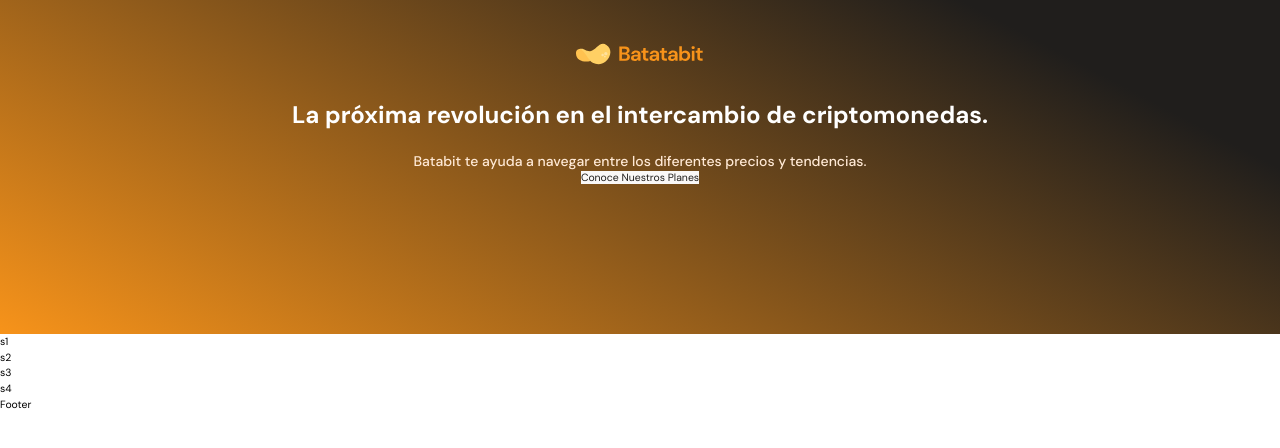
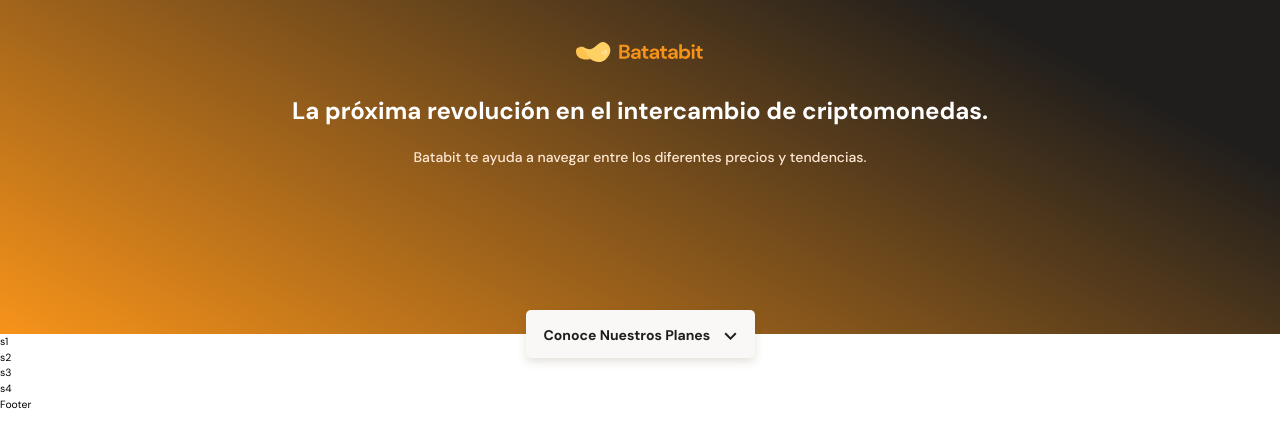
Before and after one commit to chriscodex/responsive-design-mobile-first-layout, a React (Vite) app: page / in a window 1280 px wide. Shown: the top 448 px of the page. Built offline with nearby package versions, Linux system fonts and the light colour scheme.

Commit message:
styles to button added

```diff
--- a/src/components/Header/styles.css
+++ b/src/components/Header/styles.css
@@ -1,6 +1,7 @@
 @tailwind base;
 @tailwind components;
 @tailwind utilities;
+@import url();
 
 @layer components {
   header {
@@ -24,9 +25,10 @@
     width: 90%;
     min-width: 288px;
     max-width: 900px;
-    height: 218px;
+    height: 100%;
     margin-top: 36px;
     text-align: center;
+    position: relative;;
   }
 
   .header__title-container h1 {
@@ -41,4 +43,27 @@
     line-height: 18px;
     font-weight: 500;
   }
+
+  .header__title-container .header__button {
+    display: block;
+    position: absolute;
+    padding: 15px;
+    width: 229px;
+    height: 48px;
+    bottom: -24px;
+    left: calc(50% - 229px/2);
+    font-size: 14px;
+    font-weight: bold;
+    box-shadow: 0px 4px 8px 0px rgba(89, 73, 30, 0.16);
+    border: none;
+    border-radius: 5px;
+  }
+
+  .header__title-container span {
+    display: inline-block;
+    width: 13px;
+    height: 8px;
+    margin-left: 10px;
+    background-image: url(../../assets/icons/down-arrow.svg);
+  }
 }
```
